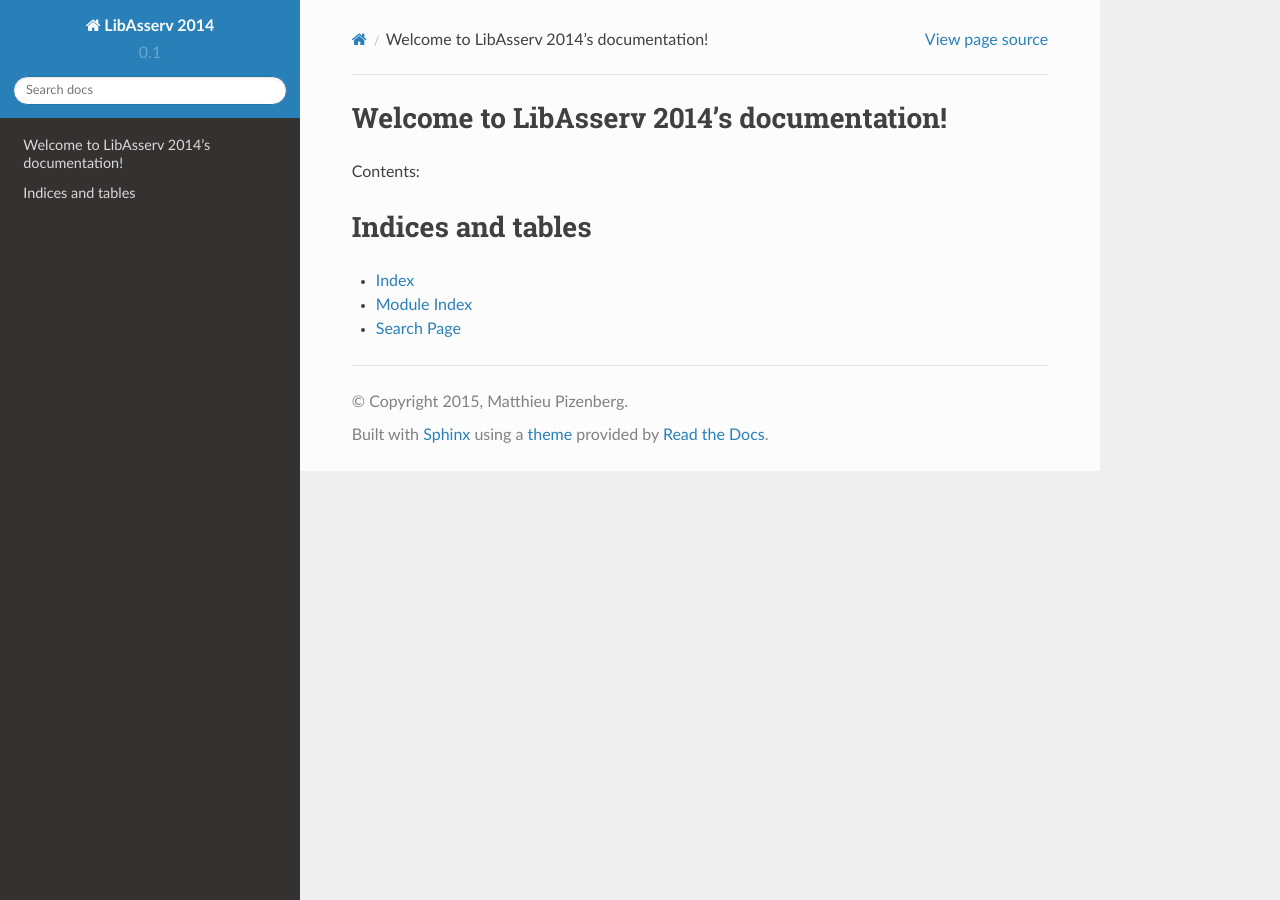
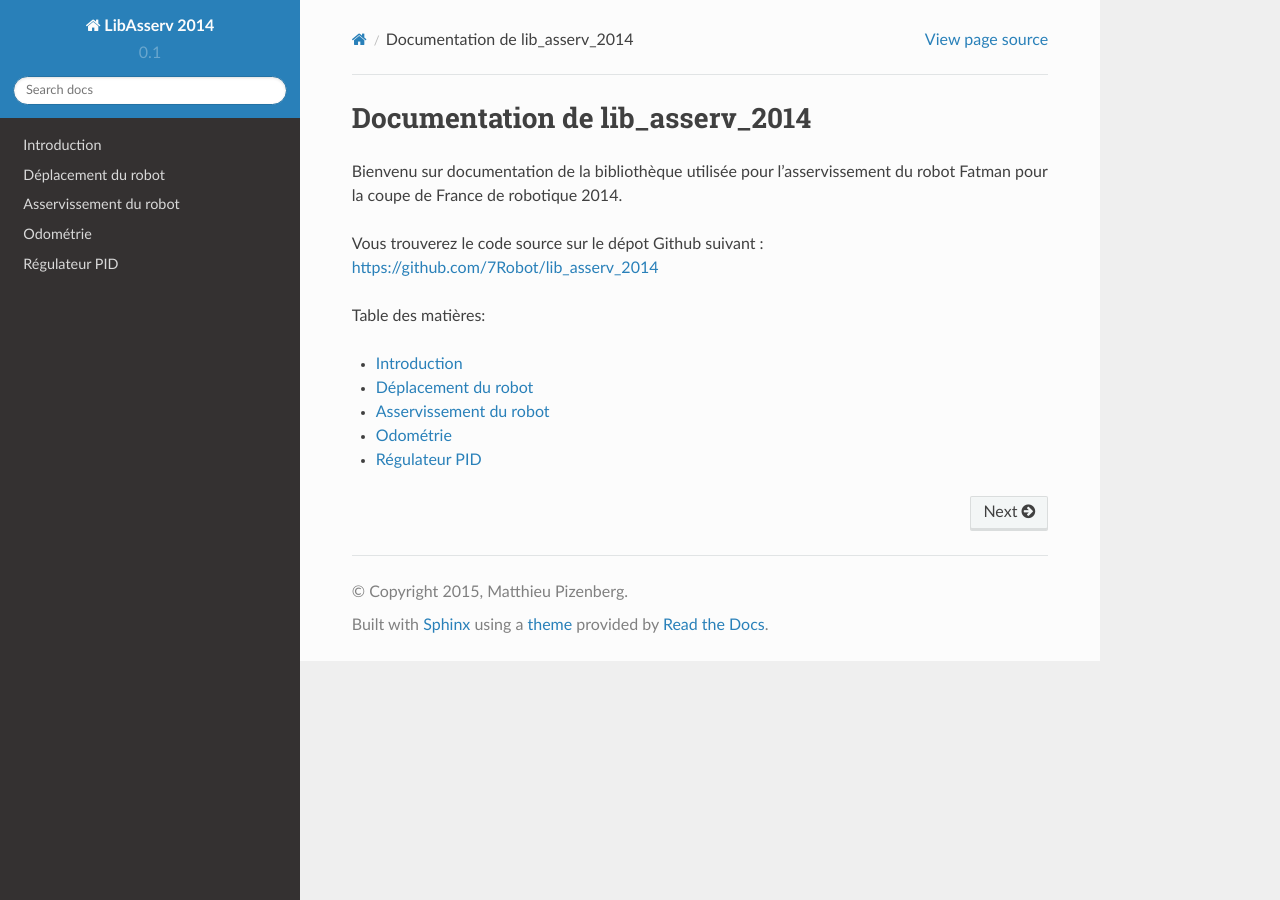
Before and after one commit to 7Robot/lib_asserv_2014, a Sphinx documentation site: the page built from docs/source/index.rst, in a window 1280 px wide. Built offline with Sphinx 7.4.7 and the Read the Docs theme 2.0.0, drawn with Linux system fonts in a browser that asks for light colours.

Commit message:
Première structure de la documentation

```diff
--- /dev/null
+++ b/docs/source/asserv.rst
@@ -0,0 +1,3 @@
+#######################
+Asservissement du robot
+#######################
--- a/docs/source/index.rst
+++ b/docs/source/index.rst
@@ -3,19 +3,23 @@
    You can adapt this file completely to your liking, but it should at least
    contain the root `toctree` directive.
 
-Welcome to LibAsserv 2014's documentation!
-==========================================
+################################
+Documentation de lib_asserv_2014
+################################
 
-Contents:
+Bienvenu sur documentation de la bibliothèque utilisée pour
+l'asservissement du robot Fatman pour la coupe de France de robotique 2014.
+
+Vous trouverez le code source sur le dépot Github suivant :
+https://github.com/7Robot/lib_asserv_2014
+
+Table des matières:
 
 .. toctree::
    :maxdepth: 2
 
-
-
-Indices and tables
-==================
-
-* :ref:`genindex`
-* :ref:`modindex`
-* :ref:`search`
+   intro
+   motion
+   asserv
+   odo
+   pid
--- /dev/null
+++ b/docs/source/intro.rst
@@ -0,0 +1,3 @@
+############
+Introduction
+############
--- /dev/null
+++ b/docs/source/motion.rst
@@ -0,0 +1,3 @@
+####################
+Déplacement du robot
+####################
--- /dev/null
+++ b/docs/source/odo.rst
@@ -0,0 +1,3 @@
+#########
+Odométrie
+#########
--- /dev/null
+++ b/docs/source/pid.rst
@@ -0,0 +1,3 @@
+##############
+Régulateur PID
+##############
```
